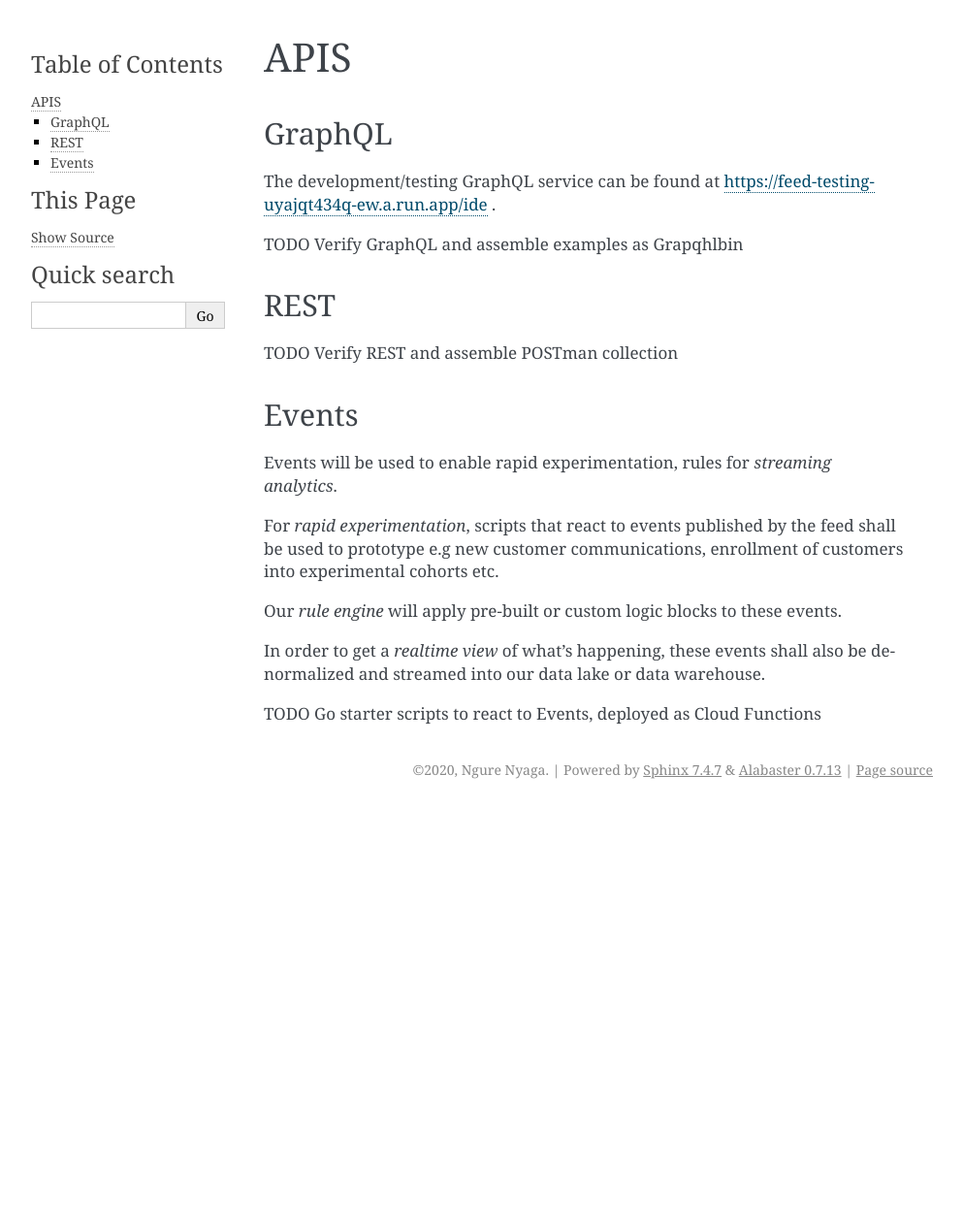
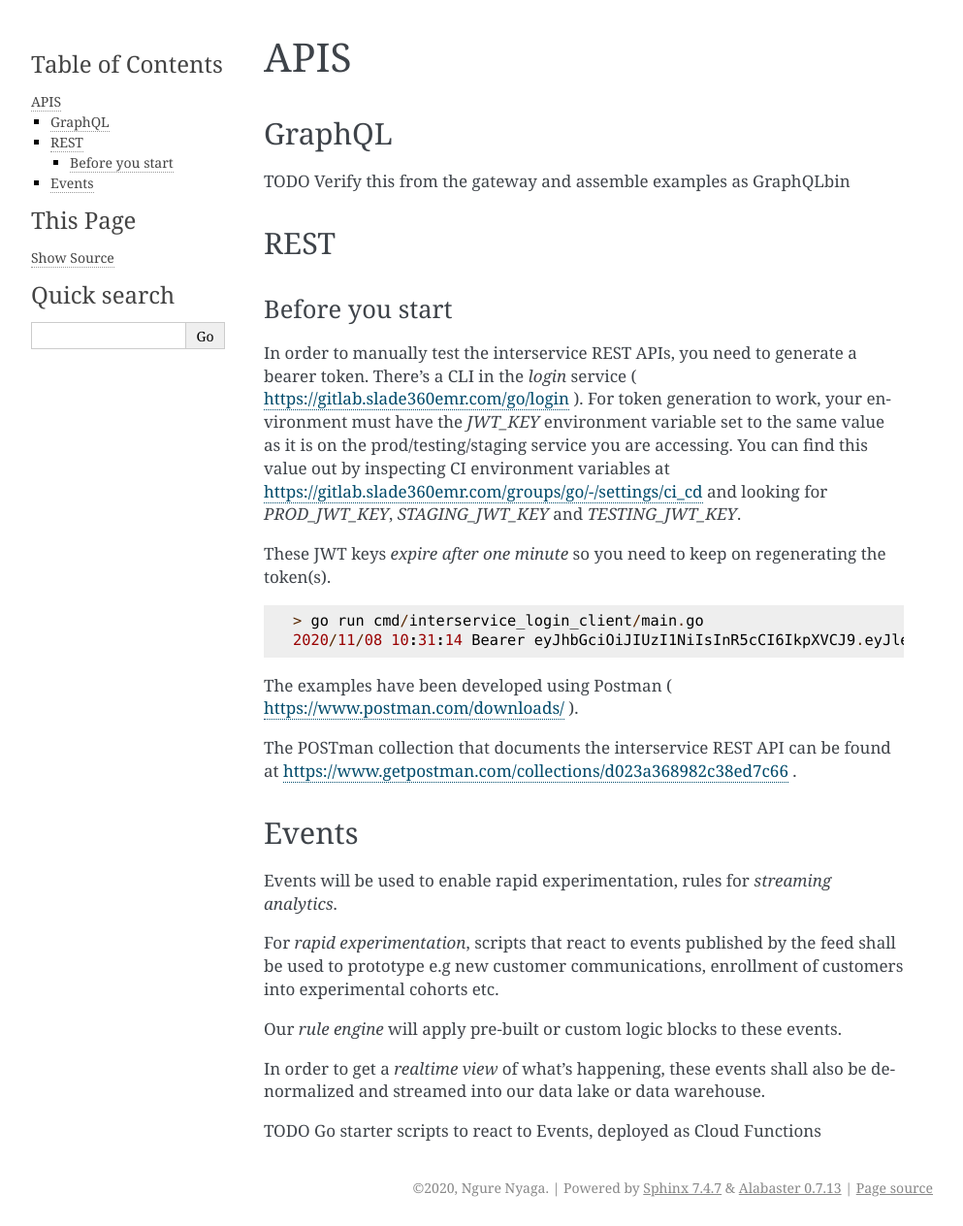
Before and after one commit to savannahghi/engagement-service, a Sphinx documentation site: the page built from docs/source/apis.rst, in a window 1280 px wide. Shown: the whole page at 97% size, without its empty margins (148-1141 px from the left). Built offline with Sphinx 7.4.7, drawn with Linux system fonts in a browser that asks for light colours; before the commit the page ends 900 px from its top, so only the background shows below that.

Commit message:
chore: add EDI core login env vars
This is to facilitate easy verification of the GraphQL APIs in the
GraphQL IDE

```diff
--- a/docs/source/apis.rst
+++ b/docs/source/apis.rst
@@ -2,14 +2,36 @@ APIS
 ==================
 
 GraphQL
---------
-The development/testing GraphQL service can be found at https://feed-testing-uyajqt434q-ew.a.run.app/ide .
+-------
 
-TODO Verify GraphQL and assemble examples as Grapqhlbin
+TODO Verify this from the gateway and assemble examples as GraphQLbin
 
 REST
 -----
-TODO Verify REST and assemble POSTman collection
+
+Before you start
++++++++++++++++++
+In order to manually test the interservice REST APIs, you need to generate a
+bearer token. There's a CLI in the `login` service
+( https://gitlab.slade360emr.com/go/login ). For token generation to work,
+your environment must have the *JWT_KEY* environment variable set to the same
+value as it is on the prod/testing/staging service you are accessing. You can
+find this value out by inspecting CI environment variables at
+https://gitlab.slade360emr.com/groups/go/-/settings/ci_cd and looking for
+*PROD_JWT_KEY*, *STAGING_JWT_KEY* and *TESTING_JWT_KEY*.
+
+These JWT keys *expire after one minute* so you need to keep on regenerating
+the token(s).
+
+.. code::
+
+    > go run cmd/interservice_login_client/main.go
+    2020/11/08 10:31:14 Bearer eyJhbGciOiJIUzI1NiIsInR5cCI6IkpXVCJ9.eyJleHAiOjE2MDQ4MjA3MzQsImlhdCI6MTYwNDgyMDY3NH0.8FeHwOMl2T3nN66c6pSPDWf4rln-p3AsNRp80A3MF-4
+
+The examples have been developed using Postman ( https://www.postman.com/downloads/ ).
+
+The POSTman collection that documents the interservice REST API can be found at
+https://www.getpostman.com/collections/d023a368982c38ed7c66 .
 
 Events
 -------
```
Also changed, not shown: .gitlab-ci.yml, 6 other files.
